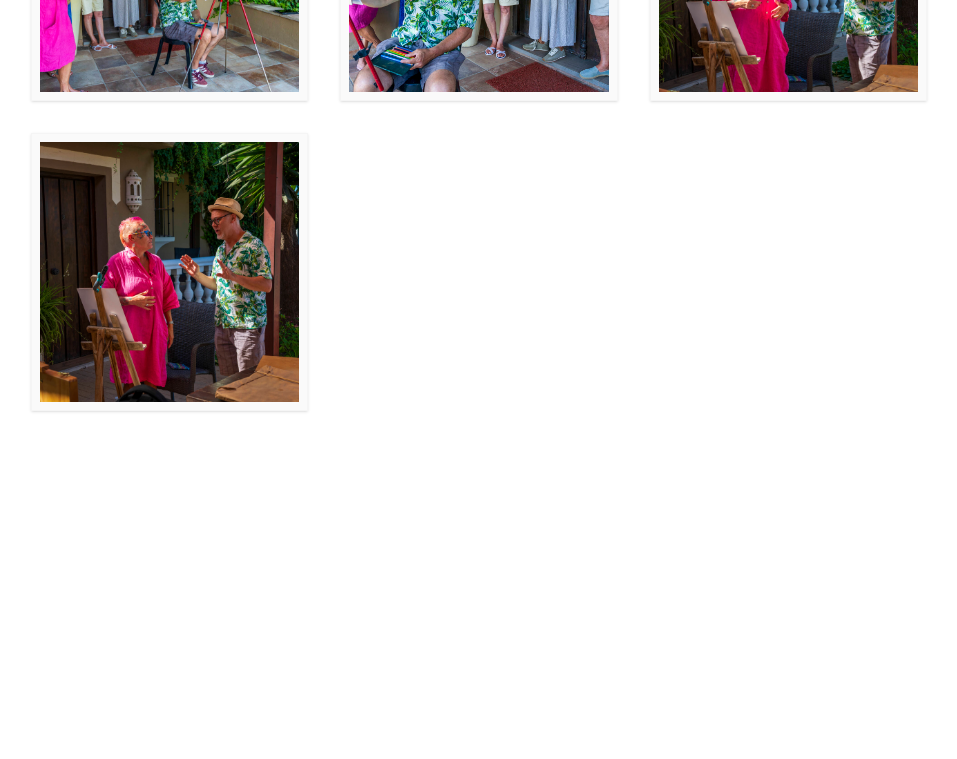
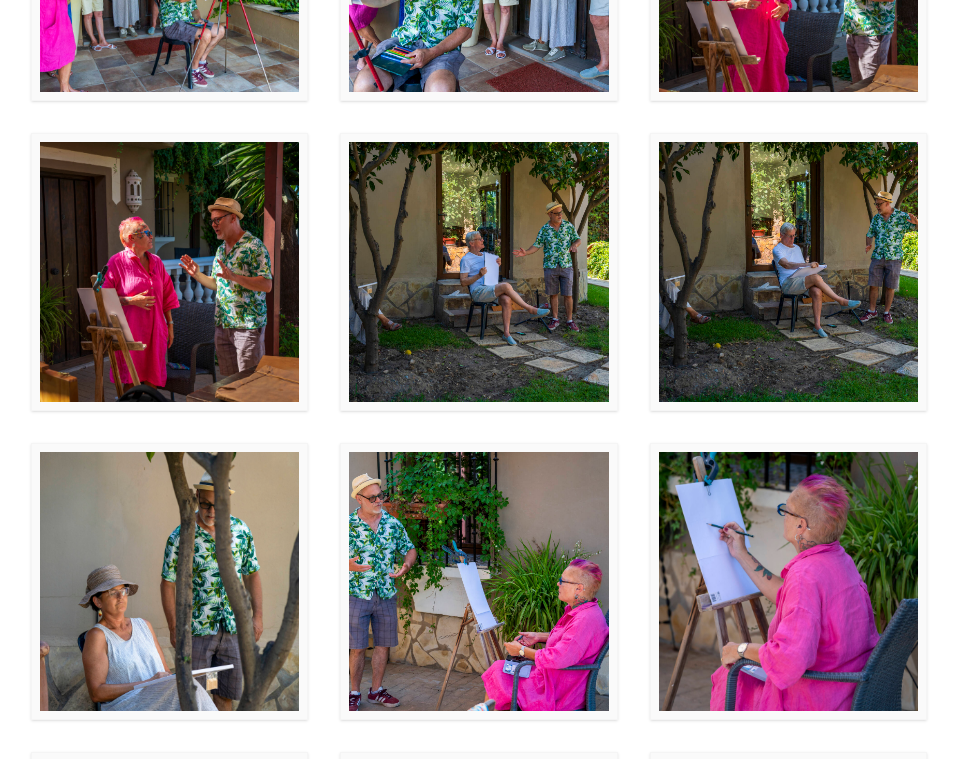
Before and after one commit to pmoyano-studio/pedro-moyano, a Next.js app: page /teaching/retreats in a window 1280 px wide. Shown: the part 1000-1759 px from the top of the page, without its empty margins (129-1086 px from the left). Before the commit the page ends 1539 px from the top, so only its background shows below. Built offline with nearby package versions, Linux system fonts and the light colour scheme.

Commit message:
Add all 25 retreat photos to gallery

```diff
--- a/app/teaching/retreats/page.tsx
+++ b/app/teaching/retreats/page.tsx
@@ -5,24 +5,11 @@ import { useState } from "react";
 export default function RetreatsPage() {
   const [selectedImage, setSelectedImage] = useState<string | null>(null);
 
-  const retreatImages = [
-    {
-      src: "/teaching/3-retreats/photos/COLOR-1.jpg",
-      alt: "Art and drawing retreat in nature with Pedro Moyano"
-    },
-    {
-      src: "/teaching/3-retreats/photos/COLOR-2.jpg",
-      alt: "Students practicing during the intensive art retreat"
-    },
-    {
-      src: "/teaching/3-retreats/photos/COLOR-3.jpg",
-      alt: "Plein air painting session during the art retreat"
-    },
-    {
-      src: "/teaching/3-retreats/photos/COLOR-4.jpg",
-      alt: "Artistic fellowship and drawing instruction with Pedro Moyano"
-    },
-  ];
+  // Genera automáticamente las rutas para COLOR-1.jpg hasta COLOR-25.jpg
+  const retreatImages = Array.from({ length: 25 }, (_, i) => ({
+    src: `/teaching/3-retreats/photos/COLOR-${i + 1}.jpg`,
+    alt: `Art retreat photo ${i + 1} by Pedro Moyano`,
+  }));
 
   return (
     <main className="bg-white text-black min-h-screen">
@@ -44,7 +31,7 @@ export default function RetreatsPage() {
           </video>
         </div>
 
-        {/* Galería de Fotos */}
+        {/* Galería de Fotos (25 imágenes) */}
         <div className="grid grid-cols-1 sm:grid-cols-2 md:grid-cols-3 gap-8 max-w-4xl">
           {retreatImages.map((img, index) => (
             <div
```
